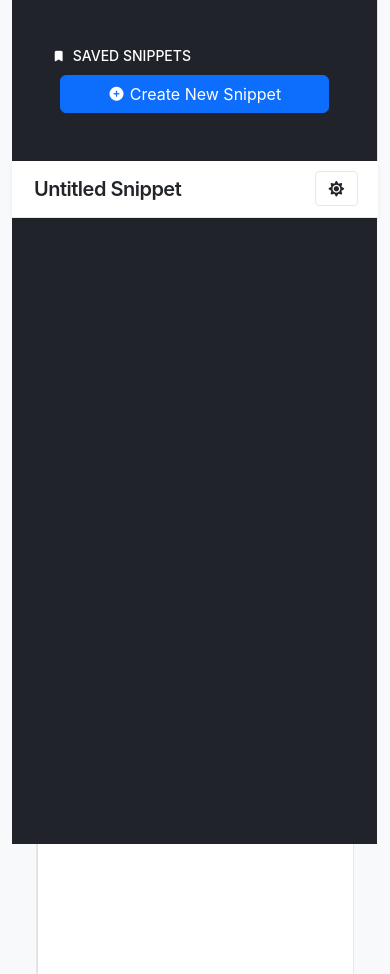
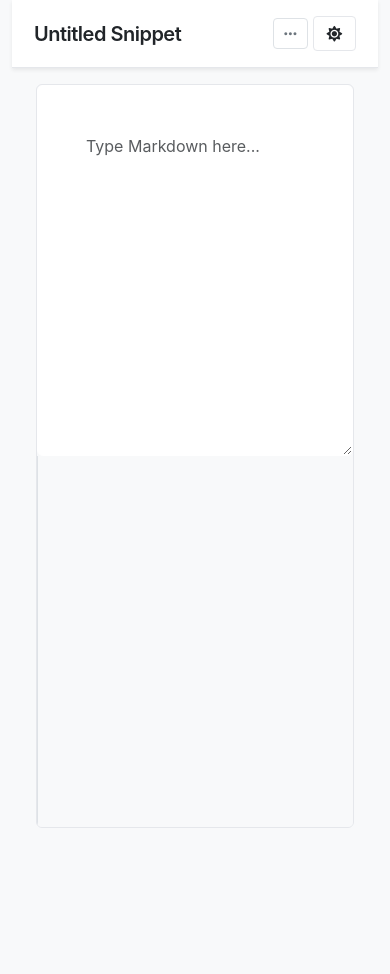
Before and after one commit to decodesalot/markdown-editor, a website with bundled scripts: page index.html in a window 390 px wide. Shown: the top 974 px of the page. After the commit the page ends 844 px from the top, so only its background shows below. Built offline with nearby package versions, Linux system fonts and the light colour scheme; files whose address does not match are found by name.

Commit message:
feat: add theme, update mobile, remove bs cdn

```diff
--- a/assets/js/views/AppView.js
+++ b/assets/js/views/AppView.js
@@ -16,11 +16,7 @@ export class AppView extends BaseView {
         return `
             <div class="container-fluid">
                 <div class="row">
-                    <div class="col-md-3 col-lg-2 px-lg-0">
-                        <div class="p-4 border-end" id="sidebar">
-                            ${this.sidebarView.getHtml()}
-                        </div>
-                    </div>
+                    ${this.sidebarView.getHtml()}
                     <main class="col-md-9 ms-sm-auto col-lg-10 px-md-0 app">
                         ${this.headerView.getHtml()}
                         <div class="px-4 py-3">
--- a/assets/js/views/HeaderView.js
+++ b/assets/js/views/HeaderView.js
@@ -17,13 +17,15 @@ export class HeaderView extends BaseView {
 
     getHtml() {
         return `
-            <header class="shadow-sm" id="main-header" data-header-wrapper>
+            <header class="shadow-sm d-flex align-items-center" id="main-header" data-header-wrapper>
                 <h1>
                     <span class="text-capitalize" data-active-title>Untitled Snippet</span>
-
-                    <button data-save-header-btn class="btn btn-sm btn-link ms-2 d-none">Save Changes</button>
+                    <button data-save-header-btn class="btn btn-sm btn-link ms-2 d-none fw-medium p-0">Save Changes</button>
+                </h1>
+                <div class="ms-auto">
+                    <button data-bs-toggle="offcanvas" data-bs-target="#sidebar" class="btn btn-sm btn-outline-secondary border d-md-none" id="sidebar-toggle" type="button"><i class="fa fa-ellipsis"></i></button>
                     <button data-theme-toggle class="btn btn-sm btn-outline-secondary" id="theme-toggle" type="button"><i class="fa fa-sun"></i></button>
-                </h1>
+                </div>
             </header>
         `;
     }
--- a/assets/js/views/SidebarView.js
+++ b/assets/js/views/SidebarView.js
@@ -19,10 +19,12 @@ export class SidebarView extends BaseView {
 
     getHtml(snippets = {}, activeSnippet = null) {
         return `
+        <div class="col-md-3 col-lg-2 px-lg-0 position-relative" data-sidebar-wrap>
+            <div class="p-4 border-end offcanvas offcanvas-start" id="sidebar">
                 <h6 class="sidebar-heading d-flex small justify-content-between align-items-center px-3 mt-4 mb-1 text-muted text-uppercase mb-4">
                     <span class="text-white">
                         <i class="fa fa-bookmark fa-xs me-1"></i>
-                    Saved Snippets
+                        My Saved Snippets
                     </span>
                 </h6>
 
@@ -33,6 +35,8 @@ export class SidebarView extends BaseView {
                 <a class="btn btn-primary position-absolute bottom-0 start-0 end-0 m-5" href="#" aria-label="Add new snippet" data-new-snippet-btn>
                     <i class="fa fa-plus-circle fa-sm"></i> Create New Snippet
                 </a>
+            </div>
+        </div>
         `;
     }
 
--- a/assets/scss/app.scss
+++ b/assets/scss/app.scss
@@ -1,4 +1,6 @@
 @use "sass:map";
+
+$primary: #4F8ECF;
 
 $light: (
     bg: #f8f9fa,
@@ -9,7 +11,7 @@ $light: (
     editor-bg: #ffffff,
     editor-text: #1f2937,
     editor-focus: #f1f5f9,
-    preview-bg: #ffffff,
+    preview-bg: #f8f9fa,
     code-bg: #f1f3f5,
     code-text: #212529,
     blockquote-color: #6c757d,
@@ -36,11 +38,20 @@ $dark: (
     sidebar-active-bg: #2b3036
 );
 
+@use "../../node_modules/bootstrap/scss/bootstrap.scss" with ($primary: $primary,
+
+    $success: #EAF7EE,
+
+
+
+);
+
 @mixin define-theme($theme) {
     @each $key, $value in $theme {
         --#{$key}: #{$value};
     }
 }
+
 
 :root {
     @include define-theme($light);
@@ -161,10 +172,14 @@ header {
     background: var(--surface);
 }
 
+#btn-sidebar-toggle {
+    position: absolute;
+    right: -66px;
+    z-index: 99999;
+    top: 18px;
+}
+
 #theme-toggle {
-    position: absolute;
-    top: 10px;
-    right: 20px;
     padding: 6px 12px;
     cursor: pointer;
     background: var(--editor-bg);
@@ -229,3 +244,19 @@ header {
         }
     }
 }
+
+
+@media (max-width: 800px) {
+    [data-sidebar-wrap] {
+        position: absolute !important;
+    }
+}
+
+@media (min-width: 800px) {
+    [data-sidebar-wrap] {
+        .offcanvas {
+            transform: translateX(0) !important;
+            visibility: visible !important;
+        }
+    }
+}
--- a/index.html
+++ b/index.html
@@ -5,22 +5,18 @@
     <meta charset="UTF-8">
     <meta name="viewport" content="width=device-width, initial-scale=1">
     <title>Markdown Editor</title>
-    <link href="https://cdn.jsdelivr.net/npm/bootstrap@5.3.8/dist/css/bootstrap.min.css" rel="stylesheet"
-        integrity="sha384-sRIl4kxILFvY47J16cr9ZwB07vP4J8+LH7qKQnuqkuIAvNWLzeN8tE5YBujZqJLB" crossorigin="anonymous">
+    <!-- Font Icons -->
     <link rel="stylesheet" href="https://cdnjs.cloudflare.com/ajax/libs/font-awesome/7.0.1/css/all.min.css"
         integrity="sha512-2SwdPD6INVrV/lHTZbO2nodKhrnDdJK9/kg2XD1r9uGqPo1cUbujc+IYdlYdEErWNu69gVcYgdxlmVmzTWnetw==" crossorigin="anonymous" referrerpolicy="no-referrer" />
+    <!-- Styles -->
     <link rel="stylesheet" href="./assets/dist/css/app.min.css">
 </head>
 
 <body>
     <div id="app-container"></div>
-    <script src="https://cdn.jsdelivr.net/npm/@popperjs/core@2.11.8/dist/umd/popper.min.js" integrity="sha384-I7E8VVD/ismYTF4hNIPjVp/Zjvgyol6VFvRkX/vR+Vc4jQkC+hVqc2pM8ODewa9r"
-        crossorigin="anonymous">
-        </script>
-    <script src="https://cdn.jsdelivr.net/npm/bootstrap@5.3.8/dist/js/bootstrap.min.js" integrity="sha384-G/EV+4j2dNv+tEPo3++6LCgdCROaejBqfUeNjuKAiuXbjrxilcCdDz6ZAVfHWe1Y"
-        crossorigin="anonymous">
-        </script>
-
+    <!-- Scripts -->
+    <script src="node_modules/bootstrap/dist/js/bootstrap.bundle.min.js"></script>
     <script type="module" src="./assets/js/core/main.js"></script>
 </body>
+
 </html>
```
Also changed, not shown: assets/dist/css/app.min.css, 1 other file. Lines whose indentation alone changed are shown as unchanged.
